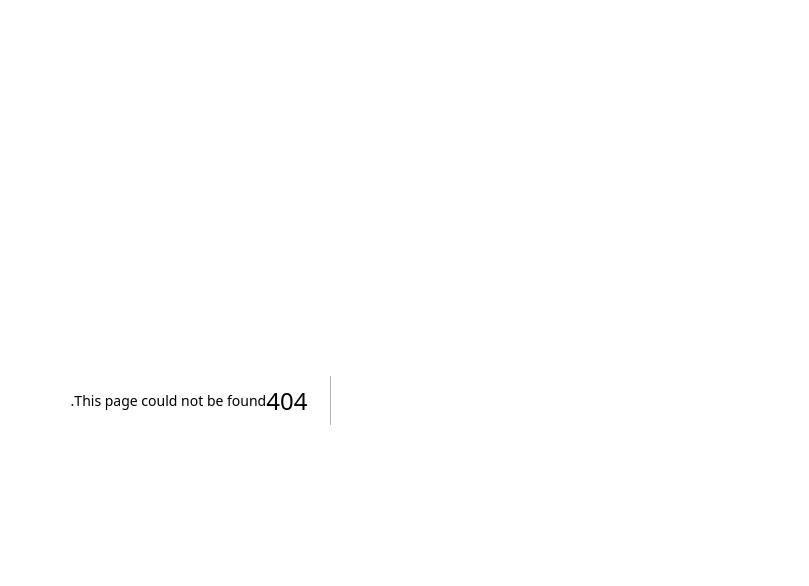
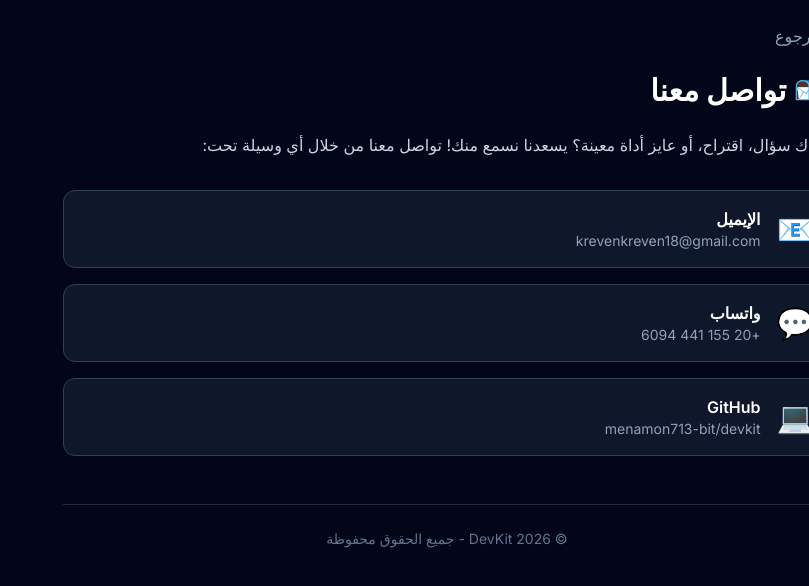
Before and after one commit to menamon713-bit/devkit, a Next.js app: page /contact in a window 1280 px wide. Before the commit this address had no page. Shown: the top 586 px of the page, without its empty margins (471-1280 px from the left). Built offline with nearby package versions, Linux system fonts and the light colour scheme.

Commit message:
Add Contact page

```diff
--- /dev/null
+++ b/app/contact/page.tsx
@@ -0,0 +1,68 @@
+export default function Contact() {
+  return (
+    <main className="min-h-screen bg-slate-950 text-white p-6">
+      <div className="max-w-3xl mx-auto">
+
+        <a href="/" className="text-slate-400 hover:text-white mb-6 inline-block">
+          ← رجوع
+        </a>
+
+        <h1 className="text-3xl font-bold mb-6">📬 تواصل معنا</h1>
+
+        <p className="text-slate-300 mb-8 leading-relaxed">
+          عندك سؤال، اقتراح، أو عايز أداة معينة؟
+          يسعدنا نسمع منك! تواصل معنا من خلال أي وسيلة تحت:
+        </p>
+
+        <div className="space-y-4">
+
+          {/* Email */}
+          <a
+            href="mailto:krevenkreven18@gmail.com"
+            className="flex items-center gap-4 bg-slate-900 hover:bg-slate-800 border border-slate-700 rounded-xl p-4 transition"
+          >
+            <div className="text-3xl">📧</div>
+            <div>
+              <div className="font-semibold text-white">الإيميل</div>
+              <div className="text-slate-400 text-sm">krevenkreven18@gmail.com</div>
+            </div>
+          </a>
+
+          {/* WhatsApp */}
+          <a
+            href="https://wa.me/201554416094"
+            target="_blank"
+            rel="noopener noreferrer"
+            className="flex items-center gap-4 bg-slate-900 hover:bg-slate-800 border border-slate-700 rounded-xl p-4 transition"
+          >
+            <div className="text-3xl">💬</div>
+            <div>
+              <div className="font-semibold text-white">واتساب</div>
+              <div className="text-slate-400 text-sm">+20 155 441 6094</div>
+            </div>
+          </a>
+
+          {/* GitHub */}
+          <a
+            href="https://github.com/menamon713-bit/devkit"
+            target="_blank"
+            rel="noopener noreferrer"
+            className="flex items-center gap-4 bg-slate-900 hover:bg-slate-800 border border-slate-700 rounded-xl p-4 transition"
+          >
+            <div className="text-3xl">💻</div>
+            <div>
+              <div className="font-semibold text-white">GitHub</div>
+              <div className="text-slate-400 text-sm">menamon713-bit/devkit</div>
+            </div>
+          </a>
+
+        </div>
+
+        <div className="mt-12 pt-6 border-t border-slate-800 text-center text-slate-500 text-sm">
+          © {new Date().getFullYear()} DevKit - جميع الحقوق محفوظة
+        </div>
+
+      </div>
+    </main>
+  );
+}
--- a/app/page.tsx
+++ b/app/page.tsx
@@ -41,6 +41,7 @@
       <div className="mt-8 flex gap-6 text-slate-500 text-sm">
         <a href="/privacy" className="hover:text-slate-300">سياسة الخصوصية</a>
         <a href="/about" className="hover:text-slate-300">عن الموقع</a>
+<a href="/contact" className="hover:text-slate-300">تواصل معنا</a>
       </div>
 
     </main>
```
